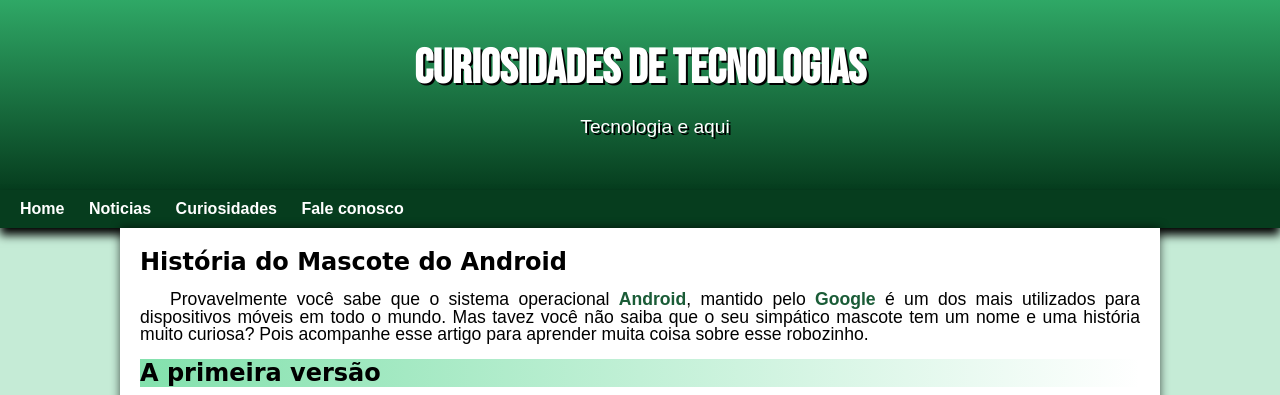
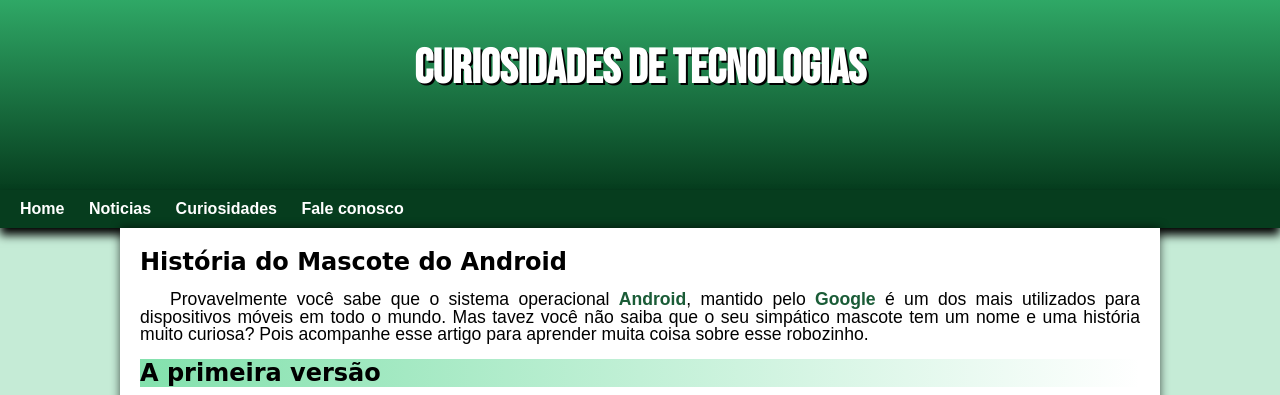
Before and after one commit to FernandoChamussola/projecto-android, a plain HTML site: page index.html in a window 1280 px wide. Shown: the top 395 px of the page. Drawn offline with Linux system fonts and the light colour scheme.

Commit message:
retirada do paragrafo do head

```diff
--- a/index.html
+++ b/index.html
@@ -10,7 +10,7 @@
 <body>
     <header>
         <h1>Curiosidades de tecnologias</h1>
-        <p>Tecnologia e aqui</p>
+        <p></p>
     </header>
     <nav>
         <a href="#">Home</a>
```
